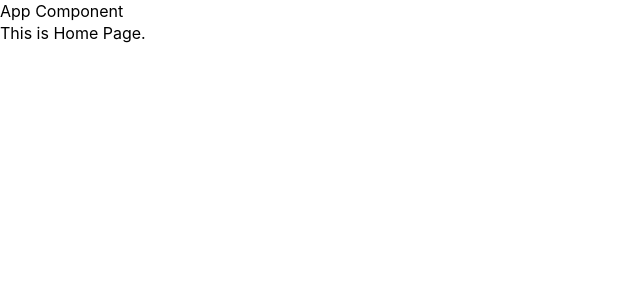
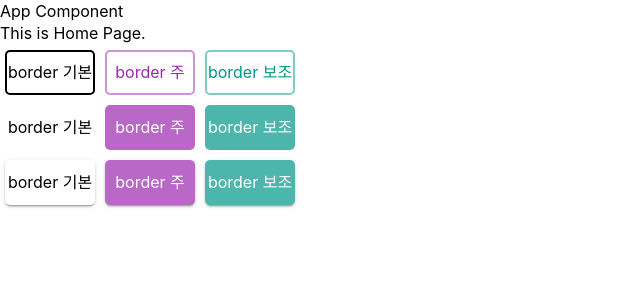
Before and after one commit to BBackJK/bbacks-app, an Angular app: page / in a window 1280 px wide. Shown: the top 300 px of the page, without its empty margins (0-640 px from the left). Built offline with nearby package versions, Linux system fonts and the light colour scheme; what @ngxs/devtools-plugin, @ngxs/logger-plugin, @ngxs/store would draw is missing.

Commit message:
feat: button component

```diff
--- a/package.json
+++ b/package.json
@@ -3,6 +3,7 @@
   "version": "0.0.0",
   "scripts": {
     "ng": "ng",
+    "open": "ng serve -o",
     "start": "ng serve",
     "build": "ng build",
     "test": "ng test",
--- a/src/app/app.module.ts
+++ b/src/app/app.module.ts
@@ -11,6 +11,7 @@ import { AppComponent } from './app.component';
 
 import { LayoutModule } from '@layout/layout.module';
 import { PagesModule } from '@modules/pages/pages.module';
+import { ComponentsModule } from '@shared/index';
 
 @NgModule({
   declarations: [
@@ -26,6 +27,7 @@ import { PagesModule } from '@modules/pages/pages.module';
     , NgxsReduxDevtoolsPluginModule.forRoot()
     , LayoutModule
     , PagesModule
+    , ComponentsModule
   ],
   providers: [],
   bootstrap: [AppComponent]
--- a/src/app/modules/pages/home/home.component.html
+++ b/src/app/modules/pages/home/home.component.html
@@ -1 +1,37 @@
 This is Home Page.
+
+<div>
+  <app-button display="bordered">
+    border 기본
+  </app-button>
+  <app-button display="bordered" color="primary">
+    border 주
+  </app-button>
+  <app-button display="bordered" color="secondary">
+    border 보조
+  </app-button>
+</div>
+
+<div>
+  <app-button>
+    border 기본
+  </app-button>
+  <app-button color="primary">
+    border 주
+  </app-button>
+  <app-button color="secondary">
+    border 보조
+  </app-button>
+</div>
+
+<div>
+  <app-button display="raised">
+    border 기본
+  </app-button>
+  <app-button color="primary" display="raised">
+    border 주
+  </app-button>
+  <app-button color="secondary" display="raised">
+    border 보조
+  </app-button>
+</div>
--- a/src/app/modules/pages/home/home.module.ts
+++ b/src/app/modules/pages/home/home.module.ts
@@ -2,8 +2,10 @@ import { NgModule } from '@angular/core';
 
 import { HomeComponent } from './home.component';
 
+import { ComponentsModule } from '@shared/index';
+
 @NgModule({
-  imports: [],
+  imports: [ ComponentsModule ],
   exports: [ HomeComponent ],
   declarations: [ HomeComponent ]
 })
--- /dev/null
+++ b/src/app/shared/components/button/button.component.html
@@ -0,0 +1,8 @@
+<button
+  [type]="type"
+  (click)="onClick()"
+  [ngClass]="[sizeClassName, colorClassName, displayClassName]"
+  [disabled]="isDisabled"
+>
+  <ng-content></ng-content>
+</button>
--- /dev/null
+++ b/src/app/shared/components/button/button.component.scss
@@ -0,0 +1,206 @@
+@import '../../../app.component.scss';
+
+/**
+* ==========================================================
+* Button
+* ==========================================================
+* - Default Button CSS
+* - Button Size
+* - Button Type
+* - Button Display Type
+*/
+
+
+$box-shadow-default: 100px 0 0 0 rgba(0, 0, 0, 0.15) inset,
+                    -100px 0 0 0 rgba(0, 0, 0, 0.15) inset;
+
+$box-shadow-primary: 100px 0 0 0 getPrimaryColor(500) inset,
+                    -100px 0 0 0 getPrimaryColor(500) inset;
+
+$box-shadow-secondary: 100px 0 0 0 getSecondaryColor(500) inset,
+                      -100px 0 0 0 getSecondaryColor(500) inset;
+
+
+/**
+*
+*   Button Default CSS
+*
+* - 기본 버튼 CSS 정의
+*/
+button {
+  text-decoration: none;
+  white-space: nowrap;
+  vertical-align: baseline;
+  overflow: visible;
+  margin: 5px;
+  position: relative;
+  display: inline-block;
+  text-align: center;
+  border-radius: 5px;
+  transition: all 0.9s, color 0.3s;
+
+
+  &:disabled {
+    &:hover {
+      cursor: not-allowed;
+    }
+  }
+}
+
+
+/**
+*
+*   Button Size
+*
+* - sm      : 작은 버튼 사이즈
+* - md      : 중간 버튼 사이즈 (기본값)
+* - lg      : 큰 버튼 사이즈
+*
+*/
+.btn-size-icon-sm {
+  @include setWH(3rem, 3rem);
+}
+
+.btn-size-icon-lg {
+  @include setWH(4.5rem, 4.5rem);
+}
+
+.btn-size-sm {
+  @include setWH(6rem, 3rem);
+}
+
+.btn-size-md {
+  @include setWH(9rem, 4.5rem);
+}
+
+.btn-size-lg {
+  @include setWH(12rem, 6rem);
+}
+
+
+/**
+*
+*   Button Display Type
+*
+* - flat        : 배경만 존재 (default)
+* - bordered    : 배경 흰색 + border
+* - raised      : flat + box shadow
+*
+*/
+.btn-display-flat {
+  border: none;
+  outline: none;
+
+  &.btn-color-default {
+
+    &:hover:not(:disabled) {
+      box-shadow: $box-shadow-default;
+    }
+  }
+
+  &.btn-color-primary {
+    background-color: getPrimaryColor(300);
+    color: $bright;
+
+    &:hover:not(:disabled) {
+      box-shadow: $box-shadow-primary;
+    }
+  }
+
+  &.btn-color-secondary {
+    background-color: getSecondaryColor(300);
+    color: $bright;
+
+    &:hover:not(:disabled) {
+      box-shadow: $box-shadow-secondary;
+    }
+  }
+
+  &:disabled {
+    border: none;
+    background-color: $disabled-color;
+    box-shadow: none;
+    color: $dark;
+  }
+}
+
+.btn-display-raised {
+  box-shadow: 0 3px 1px -2px rgb(0 0 0 / 20%), 0 2px 2px 0 rgb(0 0 0 / 14%), 0 1px 5px 0 rgb(0 0 0 / 12%);
+
+  &.btn-color-default {
+
+  }
+
+  &.btn-color-primary {
+    background-color: getPrimaryColor(300);
+    color: $bright;
+  }
+
+  &.btn-color-secondary {
+    background-color: getSecondaryColor(300);
+    color: $bright;
+  }
+
+  &:hover:not(:disabled) {
+    transform: scale(1.1);
+  }
+
+  &:disabled {
+    border: none;
+    background-color: $disabled-color;
+    box-shadow: none;
+    color: $dark;
+  }
+}
+
+.btn-display-icon {
+  // 아이콘 후에 작성
+}
+.btn-display-box-icon {
+  border-radius: 50%;
+  box-shadow: 0 3px 5px -1px rgb(0 0 0 / 20%), 0 6px 10px 0 rgb(0 0 0 / 14%), 0 1px 18px 0 rgb(0 0 0 / 12%);
+  &:hover:not(:disabled) {
+    transform: scale(1.1);
+  }
+}
+
+.btn-display-bordered {
+  background-color: $surface-default-color;
+
+  &.btn-color-default {
+    border: 2px solid $dark;
+
+    &:hover:not(:disabled) {
+      border: rgba(0, 0, 0, 0.15);
+      box-shadow: $box-shadow-default;
+      color: $bright;
+    }
+  }
+
+  &.btn-color-primary {
+    border: 2px solid getPrimaryColor(200);
+    color: getPrimaryColor(500);
+    &:hover:not(:disabled) {
+      border: getPrimaryColor(500);
+      box-shadow: $box-shadow-primary;
+      color: $bright;
+    }
+  }
+
+  &.btn-color-secondary {
+    border: 2px solid getSecondaryColor();
+    color: getSecondaryColor(500);
+    &:hover:not(:disabled) {
+      border: getSecondaryColor(500);
+      box-shadow: $box-shadow-secondary;
+      color: $bright;
+    }
+  }
+
+  &:disabled {
+    border: none;
+    background-color: $disabled-color;
+    box-shadow: none;
+    color: $dark;
+  }
+}
--- /dev/null
+++ b/src/app/shared/components/button/button.component.ts
@@ -0,0 +1,38 @@
+import { Component, Input, Output, EventEmitter, OnInit } from '@angular/core';
+
+@Component({
+  selector: 'app-button',
+  templateUrl: './button.component.html',
+  styleUrls: ['./button.component.scss']
+})
+export class ButtonComponent implements OnInit {
+
+  @Input() type: string = 'button';
+  @Input() isDisabled: boolean = false;
+
+  @Input() size: string;
+  @Input() display: string;
+  @Input() color: string = 'default';
+
+  @Output() event = new EventEmitter();
+
+  sizeClassName: string;
+  colorClassName: string;
+  displayClassName: string;
+
+  constructor() {}
+
+  ngOnInit(): void {
+    this.setClassName();
+  }
+
+  setClassName(): void {
+    this.sizeClassName = this.size ? ('btn-size-' + this.size) : 'btn-size-md';
+    this.colorClassName = this.color ? ('btn-color-' + this.color) : 'btn-color-default';
+    this.displayClassName = this.display ? ('btn-display-' + this.display) : 'btn-display-flat';
+  }
+
+  onClick(): void {
+    this.event.emit();
+  }
+}
--- /dev/null
+++ b/src/app/shared/index.ts
@@ -0,0 +1 @@
+export { ComponentsModule } from './components/components.module';
```
Also changed, not shown: src/app/shared/components/components.module.ts (added, +15 -0 lines).
